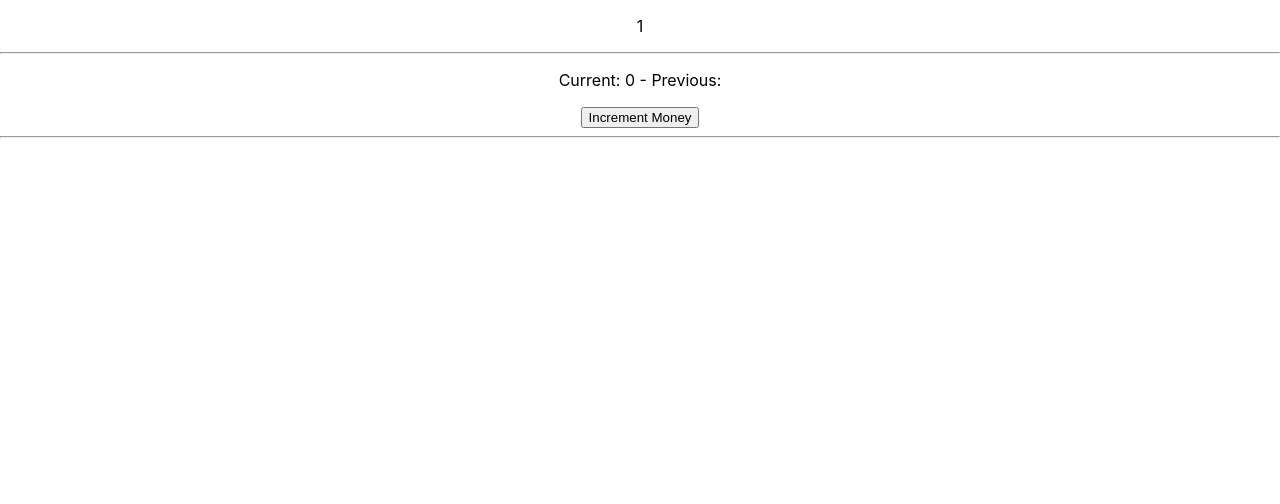
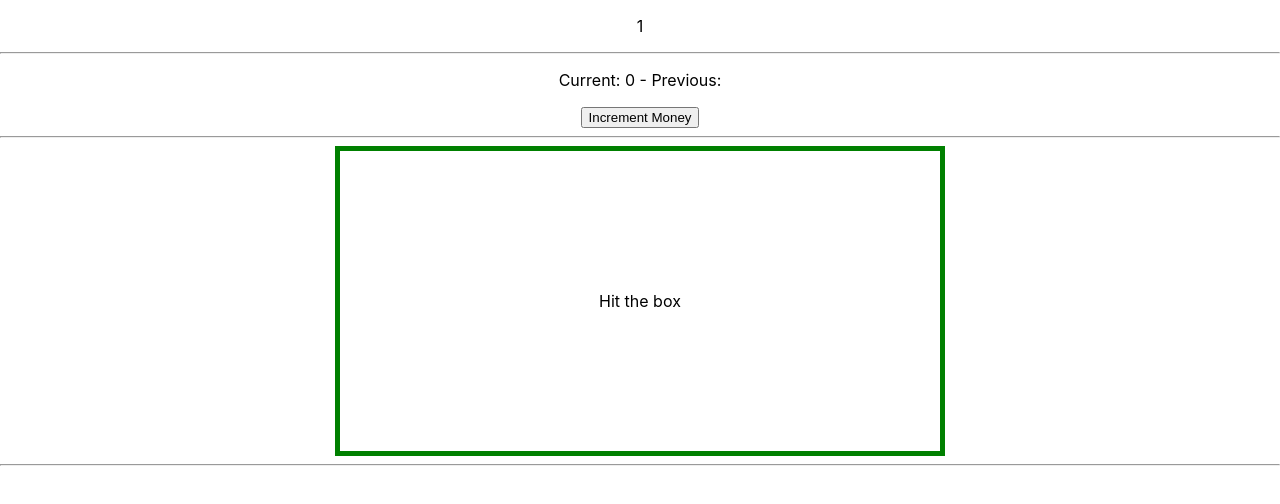
Before and after one commit to hongphuc5497/react-awesome-hooks, a React (Create React App) app: page / in a window 1280 px wide. Shown: the top 504 px of the page. Built offline with nearby package versions, Linux system fonts and the light colour scheme.

Commit message:
useClickInside

```diff
--- a/src/App.js
+++ b/src/App.js
@@ -1,7 +1,7 @@
 import React from 'react';
 import './App.css';
 
-import { TimerFiveSeconds, MoneyCount } from './components';
+import { TimerFiveSeconds, MoneyCount, HitBox } from './components';
 
 function App() {
   return (
@@ -12,7 +12,8 @@ function App() {
       <MoneyCount />
       <hr />
 
-
+      <HitBox onClickInside={() => alert('hit the box')}/>
+      <hr />
     </div>
   );
 }
--- /dev/null
+++ b/src/components/HitBox/index.jsx
@@ -0,0 +1,27 @@
+import React, { useRef } from "react";
+import useClickInside from "../../hooks/useClickInside";
+
+const HitBox = ({ onClickInside }) => {
+	const clickRef = useRef();
+	useClickInside(clickRef, onClickInside);
+
+	return (
+		<div
+			className="hit-box"
+			ref={clickRef}
+			style={{
+				border: "5px solid green",
+				height: 300,
+				width: 600,
+        margin: 'auto',
+				display: "flex",
+				justifyContent: "center",
+				alignItems: "center",
+			}}
+		>
+			<p>Hit the box</p>
+		</div>
+	);
+};
+
+export default HitBox;
--- a/src/components/index.js
+++ b/src/components/index.js
@@ -1,4 +1,5 @@
 import TimerFiveSeconds from './TimerFiveSeconds';
 import MoneyCount from './MoneyCount';
+import HitBox from './HitBox';
 
-export { TimerFiveSeconds, MoneyCount }
+export { TimerFiveSeconds, MoneyCount, HitBox }
--- /dev/null
+++ b/src/hooks/useClickInside.js
@@ -0,0 +1,19 @@
+import { useEffect } from "react";
+
+const useClickInside = (ref, callback) => {
+	const handleClick = (e) => {
+		if (ref.current && ref.current.contains(e.target)) {
+			callback();
+		}
+	};
+
+	useEffect(() => {
+		document.addEventListener("click", handleClick);
+
+		return () => {
+			document.removeEventListener("click", handleClick);
+		};
+	});
+};
+
+export default useClickInside;
```
